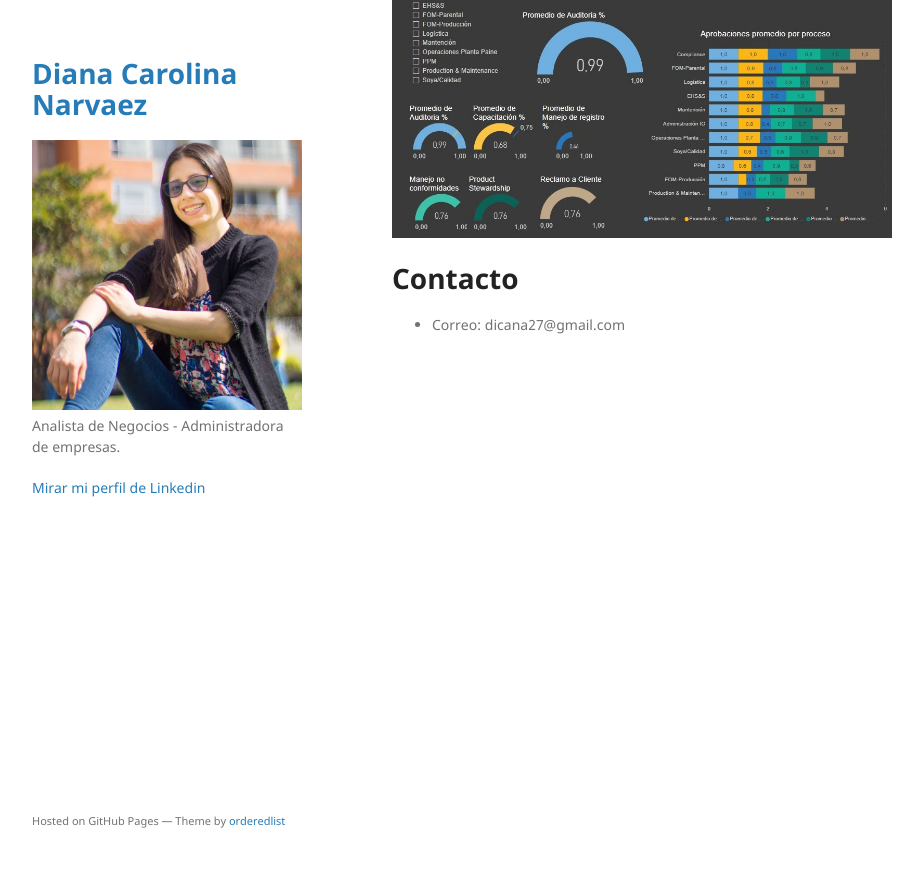
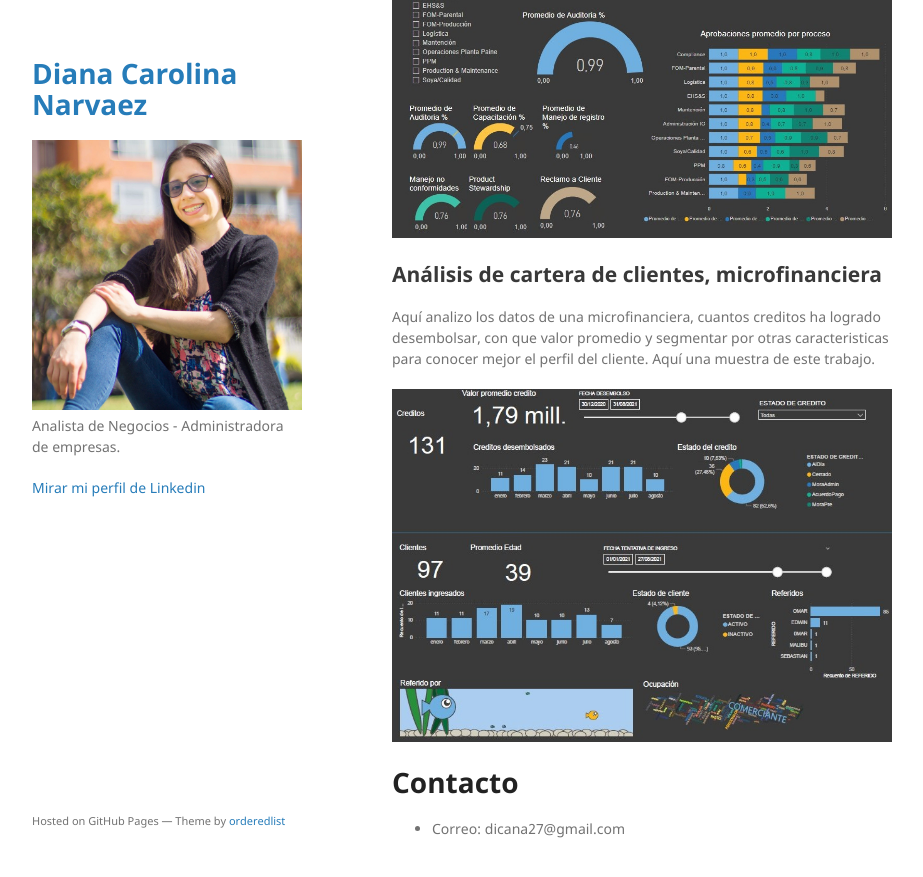
Before and after one commit to dicana27/dicana27.github.io, a Jekyll site: the page built from index.md, in a window 1280 px wide and 900 px high, scrolled down 2039 px. Shown: the top 877 px of the window, without its empty margins (178-1101 px from the left). Built offline with Jekyll 4.4.1, drawn with Linux system fonts in a browser that asks for light colours; our own code applies the rules of GitHub Pages for plain Markdown files.

Commit message:
modificado affari

```diff
--- a/index.md
+++ b/index.md
@@ -32,6 +32,12 @@ En un proyecto freelancer para un cliente chileno, tuve que realizar el informe
 
 ![reporte capacitaciones](assets/img/Dasboard%20capacitaciones.jpg)
 
+## Análisis de cartera de clientes, microfinanciera
+
+Aquí analizo los datos de una microfinanciera, cuantos creditos ha logrado desembolsar, con que valor promedio y segmentar por otras caracteristicas para conocer mejor el perfil del cliente.
+Aquí una muestra de este trabajo.
+
+![reporte capacitaciones affari](assets/img/affari.jpg)
 
 # Contacto
 
```
Also changed, not shown: assets/img/affari.jpg (added).
